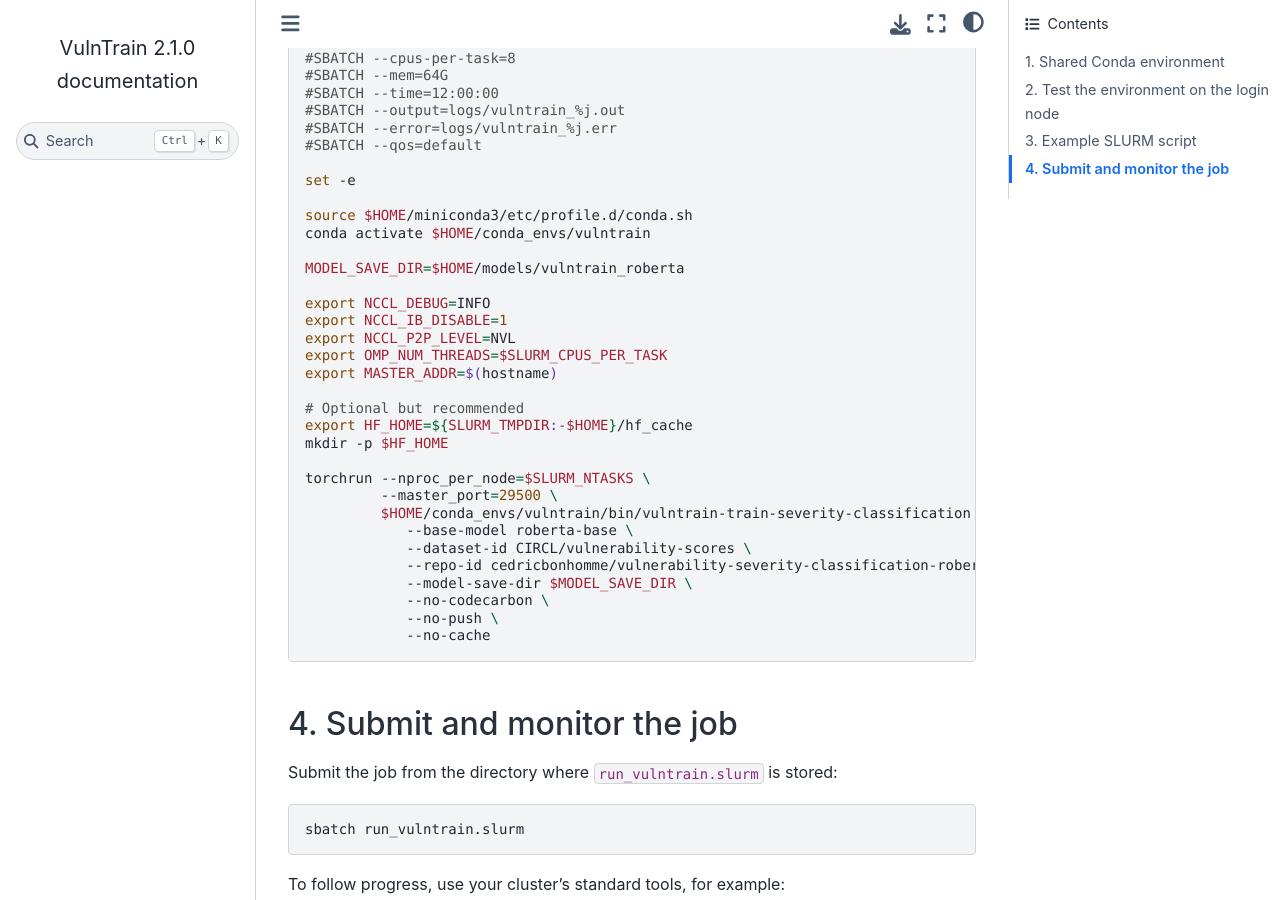
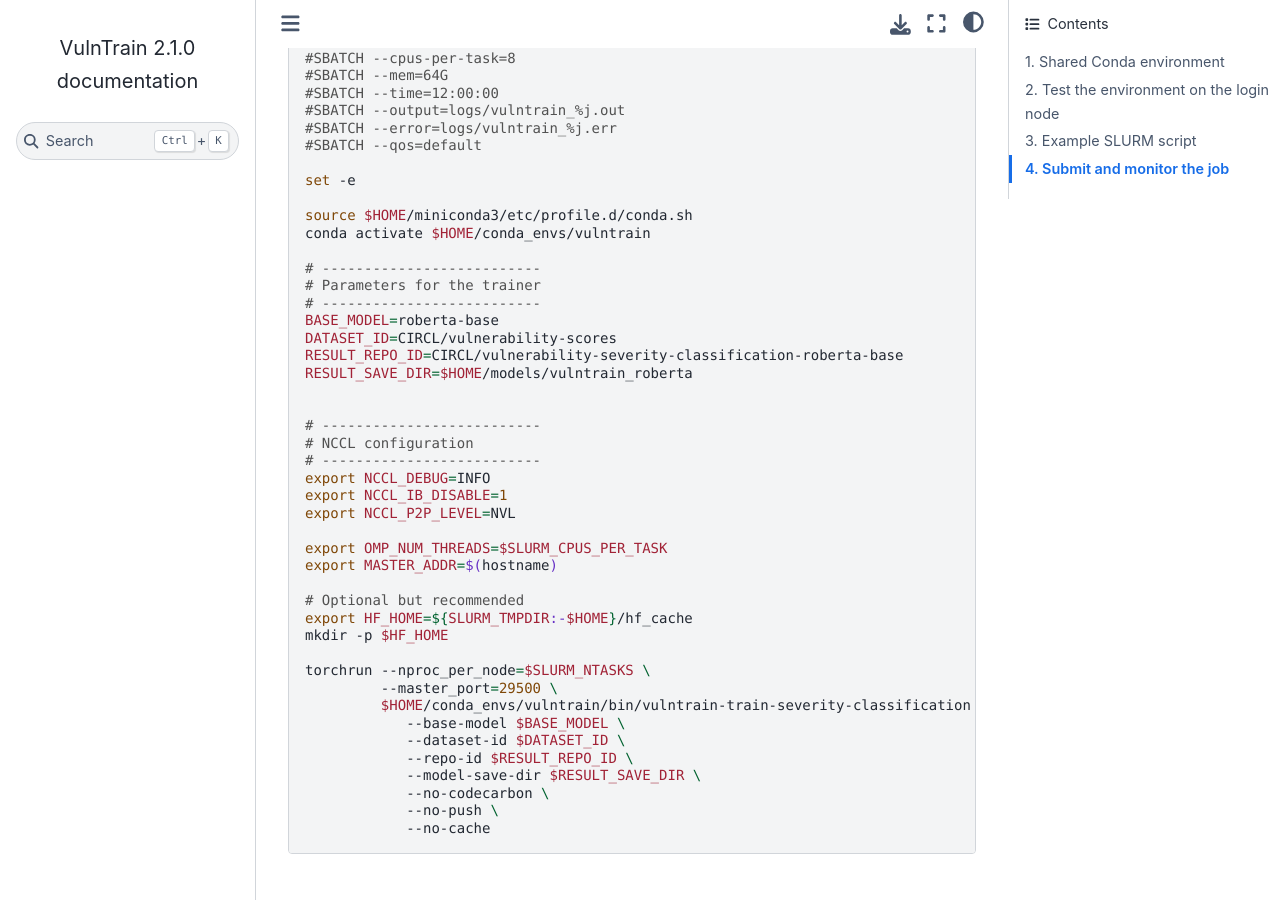
Before and after one commit to vulnerability-lookup/VulnTrain, a Sphinx documentation site: the page built from docs/hpc.md, in a window 1280 px wide and 900 px high, scrolled down 3141 px. Built offline with Sphinx 7.4.7 and the Sphinx Book theme 1.1.4, drawn with Linux system fonts in a browser that asks for light colours.

Commit message:
chg: [documentation] Updated SLURM script using torchrun for EU-HPC.

```diff
--- a/docs/hpc.md
+++ b/docs/hpc.md
@@ -165,11 +165,22 @@ set -e
 source $HOME/miniconda3/etc/profile.d/conda.sh
 conda activate $HOME/conda_envs/vulntrain
 
-MODEL_SAVE_DIR=$HOME/models/vulntrain_roberta
+# --------------------------
+# Parameters for the trainer
+# --------------------------
+BASE_MODEL=roberta-base
+DATASET_ID=CIRCL/vulnerability-scores
+RESULT_REPO_ID=CIRCL/vulnerability-severity-classification-roberta-base
+RESULT_SAVE_DIR=$HOME/models/vulntrain_roberta
 
+
+# --------------------------
+# NCCL configuration
+# --------------------------
 export NCCL_DEBUG=INFO
 export NCCL_IB_DISABLE=1
 export NCCL_P2P_LEVEL=NVL
+
 export OMP_NUM_THREADS=$SLURM_CPUS_PER_TASK
 export MASTER_ADDR=$(hostname)
 
@@ -180,10 +191,10 @@ mkdir -p $HF_HOME
 torchrun --nproc_per_node=$SLURM_NTASKS \
          --master_port=29500 \
          $HOME/conda_envs/vulntrain/bin/vulntrain-train-severity-classification \
-            --base-model roberta-base \
-            --dataset-id CIRCL/vulnerability-scores \
-            --repo-id cedricbonhomme/vulnerability-severity-classification-roberta-base \
-            --model-save-dir $MODEL_SAVE_DIR \
+            --base-model $BASE_MODEL \
+            --dataset-id $DATASET_ID \
+            --repo-id $RESULT_REPO_ID \
+            --model-save-dir $RESULT_SAVE_DIR \
             --no-codecarbon \
             --no-push \
             --no-cache
```
